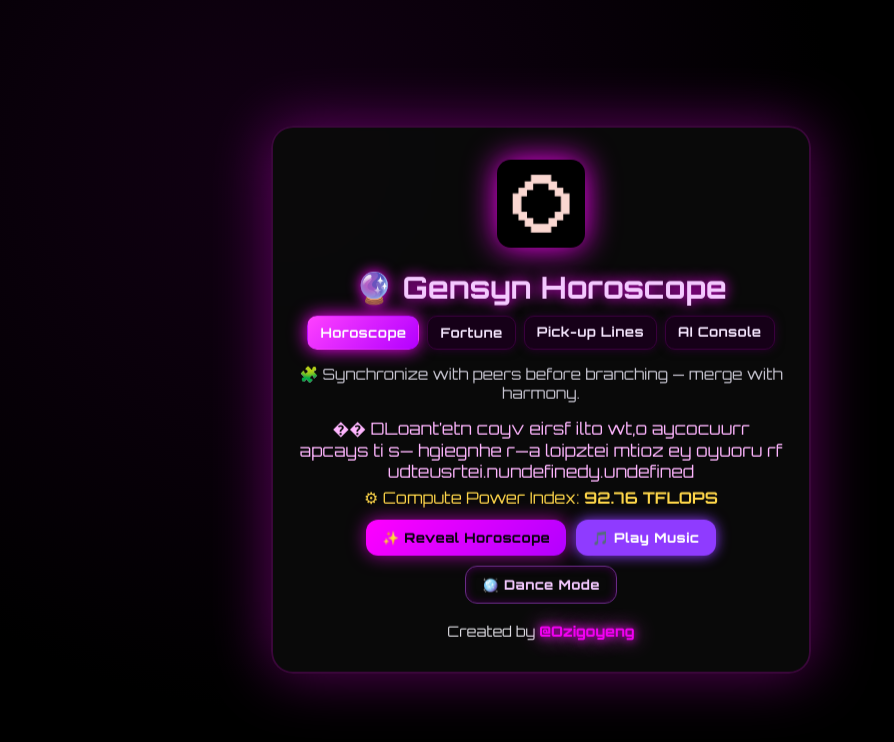
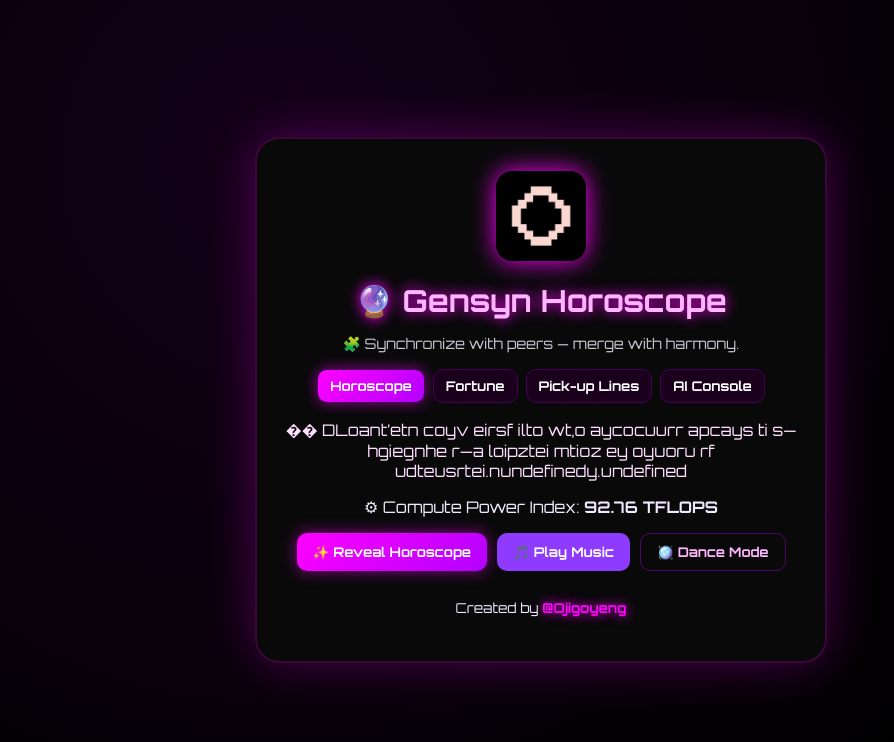
Before and after one commit to Ozigoyeng/gensyn-horoscope, a React (Create React App) app: page / in a window 1280 px wide. Shown: the top 742 px of the page, without its empty margins (99-993 px from the left). Built offline with nearby package versions, Linux system fonts and the light colour scheme.

Commit message:
final: gensyn horoscope fun edition

```diff
--- a/src/App.jsx
+++ b/src/App.jsx
@@ -44,28 +44,19 @@
 
 export default function App() {
   const [tab, setTab] = useState(TABS[0]);
+  const [playing, setPlaying] = useState(false);
+  const [dance, setDance] = useState(false);
+  const audioRef = useRef(null);
 
-  // Music state
-  const audioRef = useRef(null);
-  const [playing, setPlaying] = useState(false);
-
-  // Horoscope state + typewriter
+  const [typed, setTyped] = useState("");
   const [power, setPower] = useState(null);
-  const [typed, setTyped] = useState("");
   const [fullMsg, setFullMsg] = useState("");
 
-  // Fortune & pickup
   const [fortune, setFortune] = useState("");
   const [line, setLine] = useState("");
-
-  // Console
   const [consoleLines, setConsoleLines] = useState([]);
   const [consoleRun, setConsoleRun] = useState(false);
 
-  // Dance mode (logo jiggle)
-  const [dance, setDance] = useState(false);
-
-  // === Helpers ===
   const rand = (arr) => arr[Math.floor(Math.random() * arr.length)];
 
   const revealHoroscope = () => {
@@ -74,13 +65,12 @@
     setTyped("");
     setPower((90 + Math.random() * 10).toFixed(2));
 
-    // typewriter
     let i = 0;
     const id = setInterval(() => {
       setTyped((prev) => prev + msg[i]);
       i += 1;
       if (i >= msg.length) clearInterval(id);
-    }, 28);
+    }, 30);
   };
 
   const crackFortune = () => setFortune(rand(FORTUNES));
@@ -88,25 +78,21 @@
 
   const toggleMusic = () => {
     if (!audioRef.current) return;
+    const a = audioRef.current;
     if (playing) {
-      audioRef.current.pause();
+      a.pause();
       setPlaying(false);
     } else {
-      // gentle fade-in
-      const a = audioRef.current;
       a.volume = 0;
-      a
-        .play()
-        .then(() => {
+      a.play().then(() => {
         setPlaying(true);
         let v = 0;
         const fade = setInterval(() => {
           v += 0.05;
           a.volume = Math.min(0.8, v);
           if (v >= 0.8) clearInterval(fade);
-          }, 120);
-        })
-        .catch(() => {});
+        }, 100);
+      });
     }
   };
 
@@ -121,7 +107,6 @@
     setConsoleRun(false);
   };
 
-  // Default horoscope on first load
   useEffect(() => {
     revealHoroscope();
   }, []);
@@ -130,14 +115,10 @@
     <div className="app">
       <audio ref={audioRef} src="/gensyn-theme.mp3" loop preload="auto" />
       <div className="card">
-        <img
-          src={logo}
-          alt="Gensyn logo"
-          className={`logo ${dance || playing ? "dance" : ""}`}
-        />
+        <img src={logo} alt="Gensyn logo" className={`logo ${dance ? "dance" : ""}`} />
         <h1>🔮 Gensyn Horoscope</h1>
+        <p className="tagline">🧩 Synchronize with peers — merge with harmony.</p>
 
-        {/* Tabs */}
         <div className="tabs">
           {TABS.map((t) => (
             <button
@@ -150,34 +131,22 @@
           ))}
         </div>
 
-        {/* Tab content */}
         {tab === "Horoscope" && (
           <div className="section">
-            <p className="subtitle">
-              🧩 Synchronize with peers before branching — merge with harmony.
-            </p>
-
             <p className="typed">{typed}</p>
             {power && (
               <p className="power">
                 ⚙ Compute Power Index: <b>{power} TFLOPS</b>
               </p>
             )}
-
             <div className="buttons">
               <button className="cta" onClick={revealHoroscope}>
                 ✨ Reveal Horoscope
               </button>
-              <button
-                className={`music ${playing ? "playing" : ""}`}
-                onClick={toggleMusic}
-              >
-                {playing ? "⏸ Stop Music" : "🎵 Play Music"}
+              <button className="music" onClick={toggleMusic}>
+                {playing ? "⏸ Pause Music" : "🎵 Play Music"}
               </button>
-              <button
-                className={`ghost ${dance ? "on" : ""}`}
-                onClick={() => setDance((d) => !d)}
-              >
+              <button className="ghost" onClick={() => setDance((d) => !d)}>
                 🪩 {dance ? "Stop Dance" : "Dance Mode"}
               </button>
             </div>
@@ -187,43 +156,32 @@
         {tab === "Fortune" && (
           <div className="section">
             <p className="subtitle">🍪 AI Fortune Cookie</p>
-            <p className="fortune">{fortune || "Crack the cookie!"}</p>
-            <div className="buttons">
+            <p className="fortune">{fortune || "Crack your cookie for wisdom!"}</p>
             <button className="cta" onClick={crackFortune}>
-                🍪 Crack Your Fortune
+              🍪 Crack It!
             </button>
-            </div>
           </div>
         )}
 
         {tab === "Pick-up Lines" && (
           <div className="section">
             <p className="subtitle">💘 Neural Pick-up Lines</p>
-            <p className="line">{line || "Generate a spicy AI line!"}</p>
-            <div className="buttons">
+            <p className="line">{line || "Generate a cheeky AI line!"}</p>
             <button className="cta" onClick={pickupLine}>
               💬 Generate Line
             </button>
           </div>
-          </div>
         )}
 
         {tab === "AI Console" && (
-          <div className="section">
-            <p className="subtitle">💻 Quantum Diagnostic Console</p>
-            <div className="console">
+          <div className="section console">
             {consoleLines.map((l, i) => (
               <div key={i}>{l}</div>
             ))}
-              {!consoleLines.length && (
-                <div className="dim">> Stand by for initialization…</div>
-              )}
-            </div>
-            <div className="buttons">
+            {!consoleLines.length && <div className="dim">> Stand by for initialization…</div>}
             <button className="cta" onClick={runConsole} disabled={consoleRun}>
               ⚡ {consoleRun ? "Running…" : "Run Diagnostic"}
             </button>
-            </div>
           </div>
         )}
 
@@ -232,11 +190,11 @@
             Created by{" "}
             <a
               className="credit"
-              href="https://x.com/Ozigoyeng"
+              href="https://x.com/Ojigoyeng"
               target="_blank"
               rel="noreferrer"
             >
-              @Ozigoyeng
+              @Ojigoyeng
             </a>
           </p>
         </footer>
--- a/src/index.css
+++ b/src/index.css
@@ -1,119 +1,155 @@
 @import url("https://fonts.googleapis.com/css2?family=Orbitron:wght@400;600;800&display=swap");
 
-:root{
-  --bg:#000;
-  --card:#0a0a0aee;
-  --mag:#ff00ff;
-  --mag2:#b300ff;
-  --text:#eae9ef;
-  --sub:#c9c7d3;
-  --accent:#ffd74a;
+:root {
+  --bg: #000;
+  --card: #0a0a0aee;
+  --mag: #ff00ff;
+  --text: #f0eaff;
+  --sub: #c9c7d3;
+  --accent: #ffd74a;
 }
 
-*{box-sizing:border-box}
-html,body,#root{
-  height:100%;
-}
-body{
-  margin:0;
-  color:var(--text);
-  font-family:"Orbitron",system-ui,-apple-system,Segoe UI,Roboto,Ubuntu,"Helvetica Neue",Arial;
-  background: radial-gradient(circle at 30% 20%, #120014 0%, #000 50%);
-  overflow:hidden;
+body, html, #root {
+  margin: 0;
+  height: 100%;
+  background: radial-gradient(circle at 30% 20%, #130018, #000 80%);
+  color: var(--text);
+  font-family: "Orbitron", system-ui, sans-serif;
+  overflow: hidden;
 }
 
-.app{
-  height:100%;
-  display:flex;
-  align-items:center;
-  justify-content:center;
-  padding:24px;
+.app {
+  height: 100%;
+  display: flex;
+  justify-content: center;
+  align-items: center;
 }
 
-.card{
-  width:min(540px,92vw);
-  background:var(--card);
-  border:2px solid rgba(255,0,255,.2);
-  border-radius:22px;
-  padding:28px 26px 18px;
-  text-align:center;
-  box-shadow:0 0 60px rgba(255,0,255,.35);
-  backdrop-filter: blur(3px);
-  animation: float 6s ease-in-out infinite;
-}
-@keyframes float{0%,100%{transform:translateY(0)}50%{transform:translateY(-6px)}}
-
-.logo{
-  width:88px;height:88px;border-radius:14px;margin:4px auto 10px;
-  filter: drop-shadow(0 0 16px var(--mag));
-  transition: transform .2s ease;
-}
-.logo.dance{animation: dance 1.1s infinite ease-in-out}
-@keyframes dance{
-  0%{transform:rotate(0deg)}
-  25%{transform:rotate(8deg)}
-  50%{transform:rotate(-8deg)}
-  75%{transform:rotate(8deg)}
-  100%{transform:rotate(0deg)}
+.card {
+  background: var(--card);
+  padding: 32px 24px;
+  border-radius: 24px;
+  border: 2px solid #ff00ff33;
+  text-align: center;
+  width: min(520px, 90vw);
+  box-shadow: 0 0 50px #ff00ff44;
 }
 
-h1{margin:.4rem 0 8px;font-size:1.9rem;color:#f4c9ff;text-shadow:0 0 14px var(--mag)}
+.logo {
+  width: 90px;
+  border-radius: 16px;
+  margin-bottom: 10px;
+  filter: drop-shadow(0 0 12px var(--mag));
+}
+.logo.dance {
+  animation: dance 1.1s infinite ease-in-out;
+}
+@keyframes dance {
+  0%, 100% { transform: rotate(0deg); }
+  25% { transform: rotate(8deg); }
+  50% { transform: rotate(-8deg); }
+  75% { transform: rotate(8deg); }
+}
 
-.subtitle{margin:4px auto 14px;font-size:.95rem;color:var(--sub)}
-.typed{min-height:48px;margin:10px auto 6px;color:#ffb6ff;font-size:1.05rem}
-.power{margin:2px auto 10px;color:var(--accent)}
+h1 {
+  font-size: 1.9rem;
+  color: #ffb6ff;
+  text-shadow: 0 0 14px var(--mag);
+  margin: 6px 0 4px;
+}
+.tagline {
+  color: var(--sub);
+  font-size: 0.9rem;
+  margin-bottom: 16px;
+}
 
-.tabs{
-  display:flex;gap:8px;justify-content:center;margin:6px auto 16px;flex-wrap:wrap
+.tabs {
+  display: flex;
+  gap: 8px;
+  justify-content: center;
+  flex-wrap: wrap;
+  margin-bottom: 14px;
 }
-.tab{
-  background:#160018;border:1px solid #3a003d;color:#f6e7ff;
-  padding:8px 12px;border-radius:10px;cursor:pointer;font-weight:700;
-  box-shadow:0 0 10px #2b0030;transition:.2s;
+.tab {
+  background: #1a001d;
+  color: #fff;
+  border-radius: 10px;
+  border: 1px solid #460057;
+  padding: 8px 12px;
+  cursor: pointer;
+  transition: 0.2s;
 }
-.tab:hover{transform:translateY(-1px)}
-.tab.active{background:linear-gradient(135deg,#ff41ff,#b300ff);color:#fff;border-color:transparent;box-shadow:0 0 18px var(--mag)}
+.tab.active {
+  background: linear-gradient(135deg, #ff00ff, #b300ff);
+  box-shadow: 0 0 14px #ff00ff88;
+}
 
-.section{min-height:160px}
+.section {
+  min-height: 160px;
+}
 
-.buttons{display:flex;gap:10px;justify-content:center;flex-wrap:wrap;margin-top:12px}
-button{
-  border:none;border-radius:12px;padding:10px 16px;cursor:pointer;
-  font-weight:800;letter-spacing:.5px;
-  font-family:inherit;transition:.2s;color:#0b0010;
+.typed, .fortune, .line {
+  min-height: 60px;
+  font-size: 1rem;
+  color: #ffdfff;
+  margin-bottom: 12px;
 }
-button.cta{
-  background:linear-gradient(135deg,#ff00ff,#b300ff);
-  box-shadow:0 0 18px rgba(255,0,255,.6);
+
+.buttons {
+  display: flex;
+  justify-content: center;
+  gap: 10px;
+  flex-wrap: wrap;
+  margin-top: 12px;
 }
-button.cta:hover{transform:scale(1.05)}
-button.music{
-  background:#8f3bff;color:#fff;box-shadow:0 0 14px #8f3bff;
+
+button {
+  font-family: inherit;
+  border: none;
+  border-radius: 10px;
+  cursor: pointer;
+  padding: 10px 16px;
+  font-weight: 700;
 }
-button.music.playing{
-  animation:pulse 2.2s infinite
+button.cta {
+  background: linear-gradient(135deg, #ff00ff, #b300ff);
+  color: #fff;
+  box-shadow: 0 0 16px #ff00ff88;
 }
-@keyframes pulse{
-  0%,100%{box-shadow:0 0 14px #8f3bff,0 0 28px #ff5cff}
-  50%{box-shadow:0 0 24px #ff5cff,0 0 48px #ffc0ff}
+button.music {
+  background: #8f3bff;
+  color: #fff;
 }
-button.ghost{
-  background:transparent;color:#f4c9ff;border:1px solid #6a2b87;box-shadow:0 0 8px #3a0044 inset
+button.ghost {
+  background: transparent;
+  border: 1px solid #b300ff66;
+  color: #ffb6ff;
 }
-button.ghost.on{border-color:#ff9cff;color:#fff;box-shadow:0 0 14px #ff9cff inset}
 
-.fortune,.line{min-height:48px;margin:10px auto;color:#ffdfff}
-.console{
-  text-align:left;background:#09000f;border:1px solid #3a003e;border-radius:12px;
-  padding:12px;min-height:120px;max-height:160px;overflow:auto;
-  box-shadow: inset 0 0 18px rgba(255,0,255,.15);
-  font-size:.9rem
+.console {
+  background: #09000f;
+  border: 1px solid #3a003e;
+  border-radius: 12px;
+  padding: 12px;
+  text-align: left;
+  box-shadow: inset 0 0 12px #ff00ff33;
+  font-size: 0.9rem;
 }
-.console .dim{opacity:.6}
+.console .dim {
+  opacity: 0.6;
+}
 
-footer{margin-top:18px;font-size:.9rem;opacity:.95}
-.credit{
-  color:var(--mag);text-decoration:none;font-weight:800;
-  text-shadow:0 0 10px var(--mag),0 0 22px #ff63ff;transition:.2s
+footer {
+  margin-top: 20px;
+  font-size: 0.85rem;
 }
-.credit:hover{color:#fff;text-shadow:0 0 14px #ff63ff,0 0 30px var(--mag)}
+.credit {
+  color: var(--mag);
+  font-weight: 700;
+  text-shadow: 0 0 12px #ff00ff;
+  text-decoration: none;
+}
+.credit:hover {
+  color: #fff;
+  text-shadow: 0 0 18px #ff00ff;
+}
```
Lines whose indentation alone changed are shown as unchanged.
